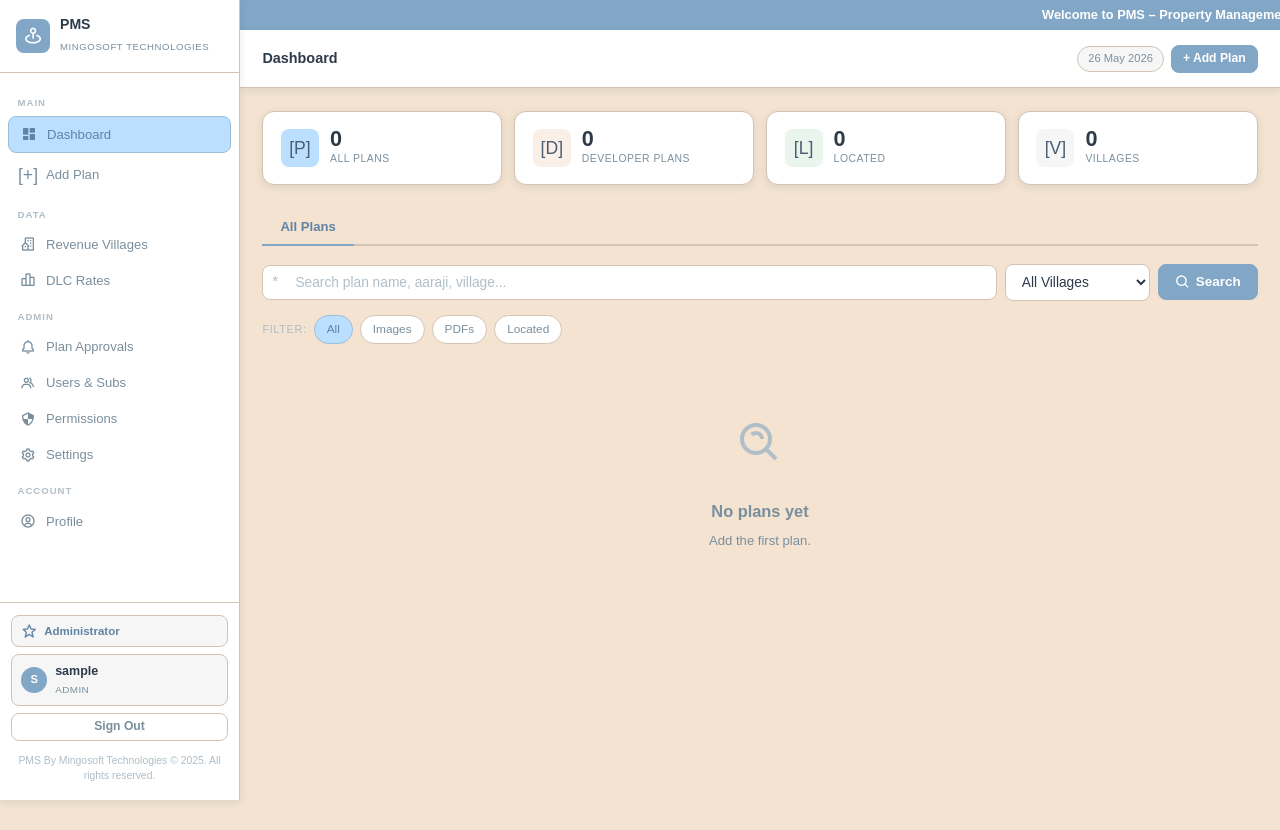
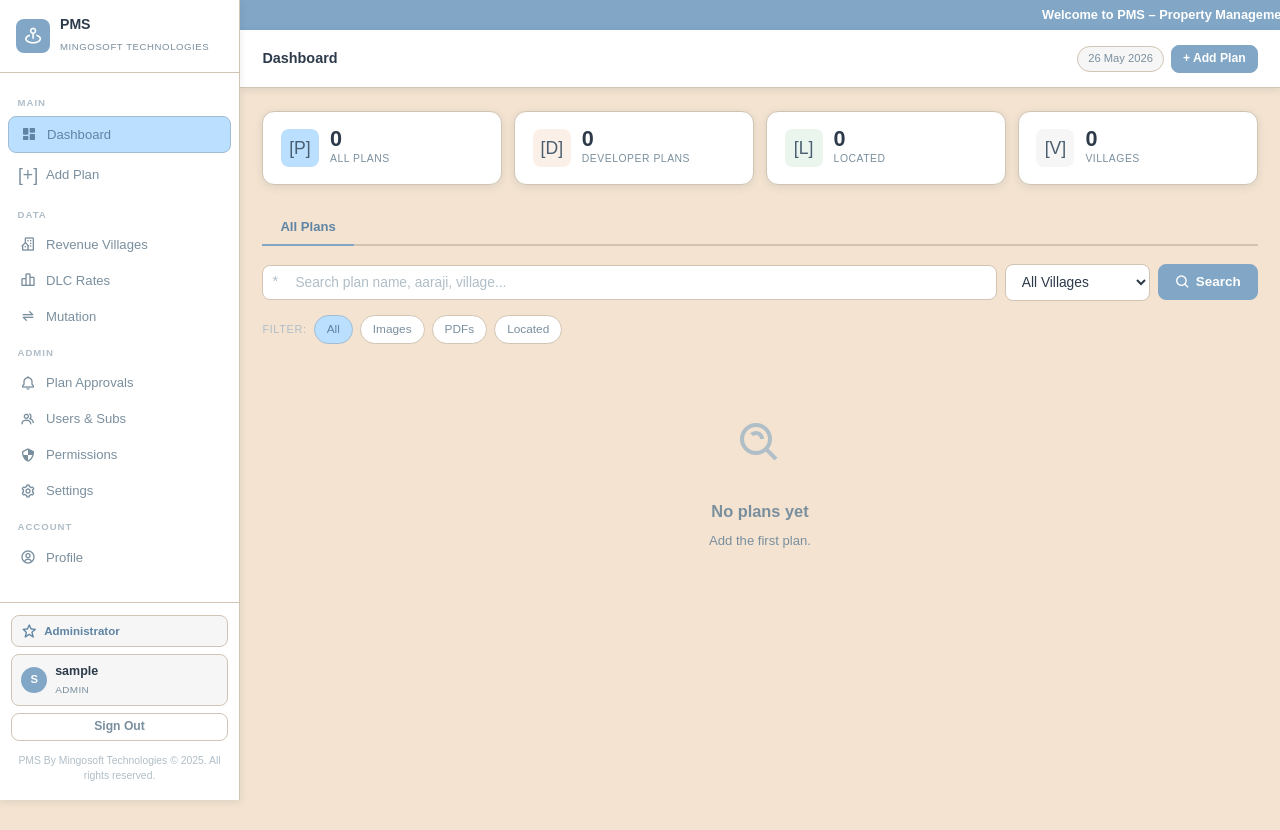
Before and after one commit to jayeshbabel1/PPMS, a PHP site: page / in a window 1280 px wide. Run offline with PHP 8.4, Linux system fonts and the light colour scheme; the visitor is signed in with stand-in values (Sample User, id 1); data comes from the database, SQL or seed files in the repository; data that the repository does not hold is empty; some libraries are stand-ins or nearby versions.

Commit message:
Add files via upload

```diff
--- a/includes/layout.php
+++ b/includes/layout.php
@@ -112,6 +112,9 @@ body{display:flex;align-items:center;justify-content:center;min-height:100vh;pad
       <div class="nav-section">Data</div>
       <a class="nav-item <?= $page==='villages'?'active':'' ?>" href="index.php?page=villages"><span class="ni"><i class="bx bx-building-house"></i></span> Revenue Villages</a>
       <a class="nav-item <?= $page==='dlc'?'active':'' ?>" href="index.php?page=dlc"><span class="ni"><i class="bx bx-bar-chart-alt-2"></i></span> DLC Rates</a>
+      <a class="nav-item <?= in_array($page,['mutation','mutation_apply','mutation_view'])?'active':'' ?>" href="index.php?page=mutation">
+    <span class="ni"><i class="bx bx-transfer-alt"></i></span> Mutation
+  </a>
       <?php if (is_admin()): ?>
       <?php $pendCount=0; try{$pendCount=(int)db()->query("SELECT COUNT(*) FROM plans WHERE is_developer_plan=1 AND dev_status='pending'")->fetchColumn();}catch(Throwable){} ?>
       <div class="nav-section">Admin</div>
@@ -146,7 +149,7 @@ body{display:flex;align-items:center;justify-content:center;min-height:100vh;pad
       <div class="topbar-left">
         <button class="sidebar-toggle" onclick="toggleSidebar()" title="Menu">&#9776;</button>
         <span class="topbar-title">
-          <?php $tt=['home'=>'Dashboard','add'=>is_developer()&&!is_admin()?'Submit Plan':'Add Plan','edit'=>'Edit Plan','view'=>'Plan Detail','villages'=>'Revenue Villages','profile'=>'Profile','dlc'=>'DLC Rates','subscriptions'=>'Users &amp; Subscriptions','settings'=>'Settings','permissions'=>'Permission Matrix','approvals'=>'Plan Approvals'];
+          <?php $tt=['home'=>'Dashboard','add'=>is_developer()&&!is_admin()?'Submit Plan':'Add Plan','edit'=>'Edit Plan','view'=>'Plan Detail','villages'=>'Revenue Villages','profile'=>'Profile','dlc'=>'DLC Rates','subscriptions'=>'Users &amp; Subscriptions','settings'=>'Settings','permissions'=>'Permission Matrix','approvals'=>'Plan Approvals','mut_submitted' => ['success','Mutation application submitted successfully.'],'mutation'=> 'Mutation Applications','mutation_apply' => 'Apply for Mutation','mutation_view'  => 'Mutation Detail'];
           echo $tt[$page]??ucfirst($page); ?>
         </span>
       </div>
@@ -159,7 +162,7 @@ body{display:flex;align-items:center;justify-content:center;min-height:100vh;pad
     <main class="page-content">
 
     <?php /* Toast messages */
-    $toastMap=['created'=>['success','Plan registered.'],'updated'=>['success','Plan updated.'],'deleted'=>['success','Plan deleted.'],'saved'=>['success','Saved.'],'pwchanged'=>['success','Password changed.'],'dlc_saved'=>['success','DLC rates saved.'],'dlc_deleted'=>['success','DLC record deleted.'],'sub_saved'=>['success','Subscription saved.'],'sub_deleted'=>['success','Subscription deleted.'],'user_created'=>['success','User created.'],'chain_deleted'=>['success','Chain doc removed.'],'upgrade_requested'=>['info','Upgrade request submitted.'],'upgrade_reviewed'=>['success','Request reviewed.'],'imported'=>['success','DLC imported: '.((int)($_GET['ok']??0)).' rows, '.((int)($_GET['skip']??0)).' skipped.'],'reviewed'=>['success','Plan reviewed.'],'dev_submitted'=>['info','Plan submitted for approval. Admin will review.'],'email_sent'=>['success','Test email sent successfully.']];
+    $toastMap=['created'=>['success','Plan registered.'],'updated'=>['success','Plan updated.'],'deleted'=>['success','Plan deleted.'],'saved'=>['success','Saved.'],'pwchanged'=>['success','Password changed.'],'dlc_saved'=>['success','DLC rates saved.'],'dlc_deleted'=>['success','DLC record deleted.'],'sub_saved'=>['success','Subscription saved.'],'sub_deleted'=>['success','Subscription deleted.'],'user_created'=>['success','User created.'],'chain_deleted'=>['success','Chain doc removed.'],'upgrade_requested'=>['info','Upgrade request submitted.'],'upgrade_reviewed'=>['success','Request reviewed.'],'imported'=>['success','DLC imported: '.((int)($_GET['ok']??0)).' rows, '.((int)($_GET['skip']??0)).' skipped.'],'reviewed'=>['success','Plan reviewed.'],'dev_submitted'=>['info','Plan submitted for approval. Admin will review.'],'email_sent'=>['success','Test email sent successfully.'],'mut_submitted' => ['success','Mutation application submitted successfully.'],'mut_updated'   => ['success','Application updated.']];
     if (isset($toastMap[$msg])): [$tc,$tm]=$toastMap[$msg]; ?>
     <div class="toast-wrap" id="toastWrap"><div class="toast <?= $tc ?>"><?= $tm ?> <button onclick="this.closest('.toast-wrap').remove()" style="margin-left:auto;background:none;border:none;cursor:pointer;color:var(--t3);font-size:1rem;font-weight:700">X</button></div></div>
     <script>setTimeout(function(){var t=document.getElementById('toastWrap');if(t)t.remove();},5000);</script>
@@ -334,6 +337,14 @@ require __DIR__.'/layout/settingslayout.php';
 <?php
 require __DIR__.'/layout/profilelayout.php';
 ?>
+    <?php elseif ($page==='mutation'): ?>
+  <?php require __DIR__.'/layout/mutationlayout.php'; ?>
+
+  <?php elseif ($page==='mutation_apply'): ?>
+  <?php require __DIR__.'/layout/mutationformlayout.php'; ?>
+
+  <?php elseif ($page==='mutation_view'): ?>
+  <?php require __DIR__.'/layout/mutationviewlayout.php'; ?>
 
     <?php endif; /* end page switch */ ?>
 
```
